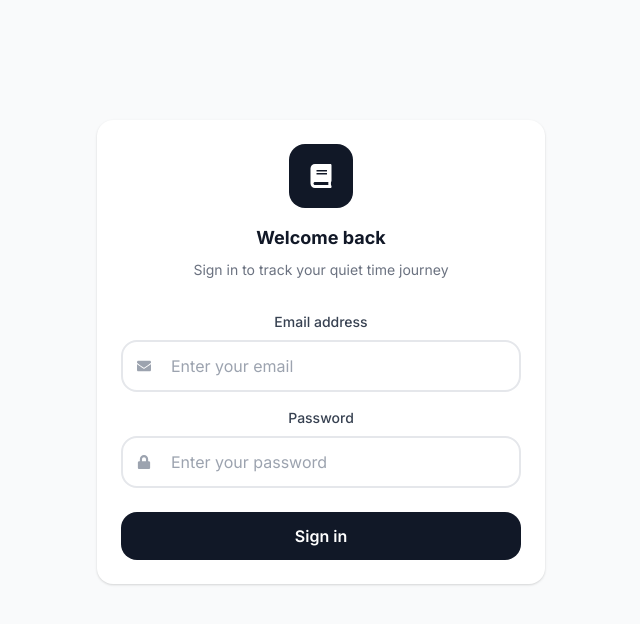
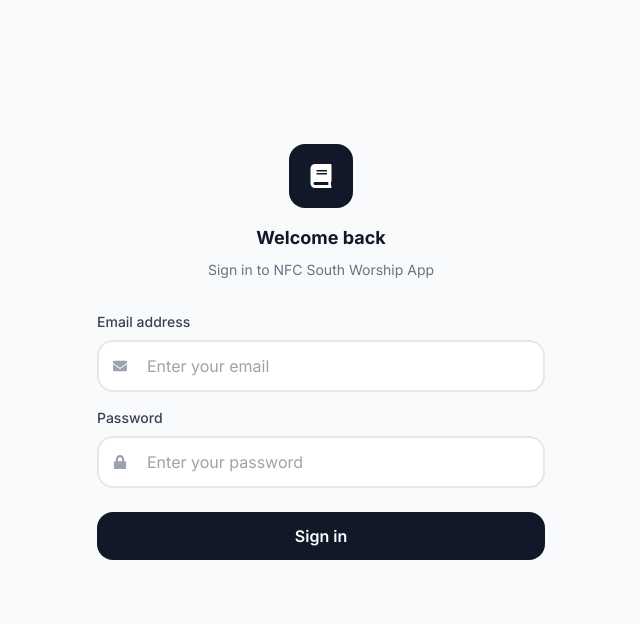
Before and after one commit to AaronMathew11/NFC-SongDeck, a React (Create React App) app: page /login in a window 1280 px wide. Shown: the top 624 px of the page, without its empty margins (319-959 px from the left). Built offline with nearby package versions, Linux system fonts and the light colour scheme.

Commit message:
signin changes

```diff
--- a/src/pages/login.js
+++ b/src/pages/login.js
@@ -33,16 +33,16 @@
   };
 
   return (
-    <div className="page-container min-h-screen flex items-center justify-center">
-      <div className="w-full max-w-md">
-        <div className="content-card animate-fade-in">
+    <div className="page-container min-h-screen flex items-center justify-center px-8">
+      <div className="w-full max-w-md mx-8">
+        <div className="animate-fade-in">
           <div className="text-center mb-8">
             <div className="w-16 h-16 bg-gray-900 rounded-2xl flex items-center justify-center mx-auto mb-4">
               <FaBook className="text-2xl text-white" />
             </div>
             <h1 className="section-header text-center mb-2">Welcome back</h1>
             <p className="text-gray-500 text-sm">
-              Sign in to track your quiet time journey
+              Sign in to NFC South Worship App
             </p>
           </div>
 
@@ -55,7 +55,7 @@
 
             <div className="space-y-4">
               <div>
-                <label htmlFor="email" className="block text-sm font-medium text-gray-700 mb-2">
+                <label htmlFor="email" className="block text-sm font-medium text-gray-700 mb-2 text-left">
                   Email address
                 </label>
                 <div className="relative">
@@ -74,7 +74,7 @@
               </div>
 
               <div>
-                <label htmlFor="password" className="block text-sm font-medium text-gray-700 mb-2">
+                <label htmlFor="password" className="block text-sm font-medium text-gray-700 mb-2 text-left">
                   Password
                 </label>
                 <div className="relative">
```
